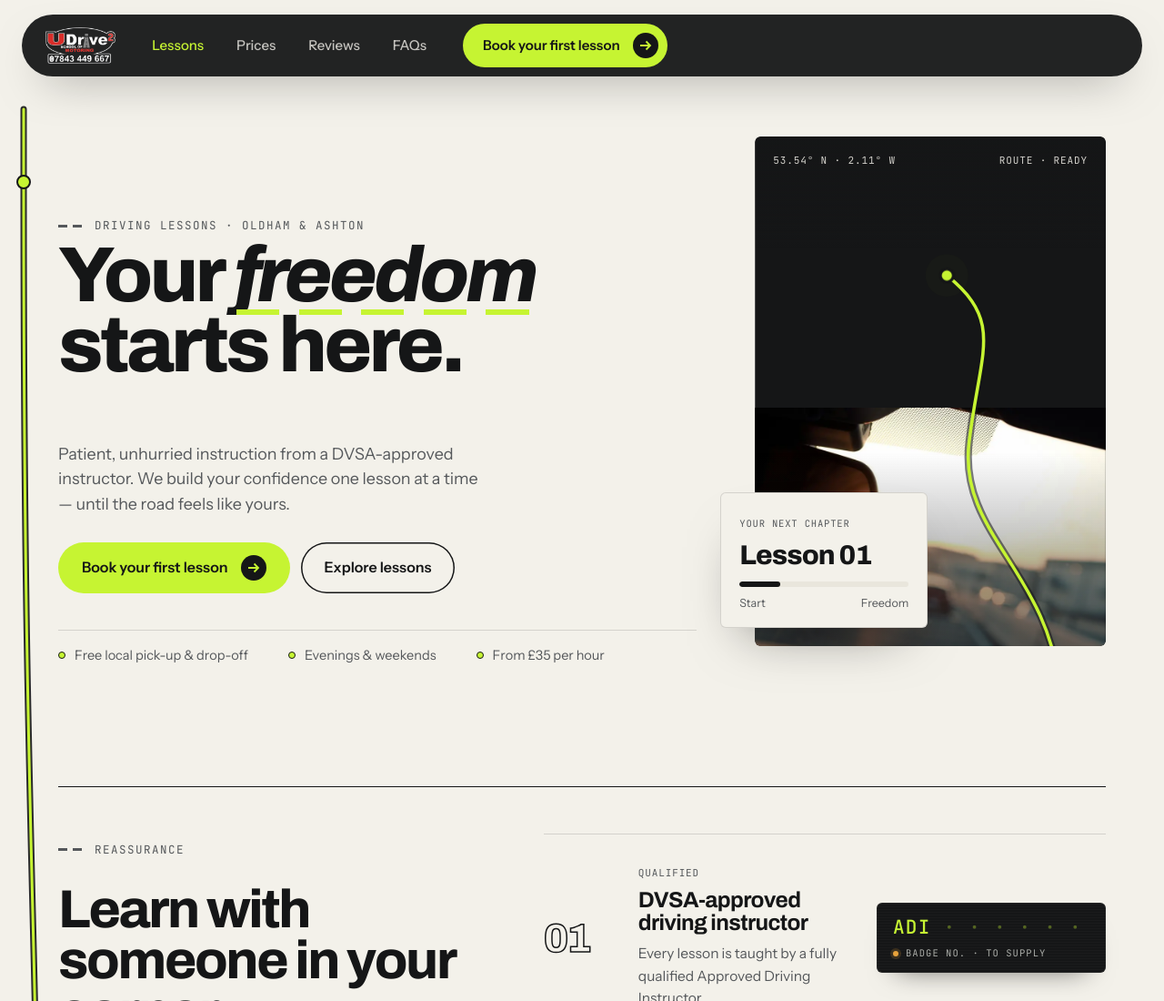
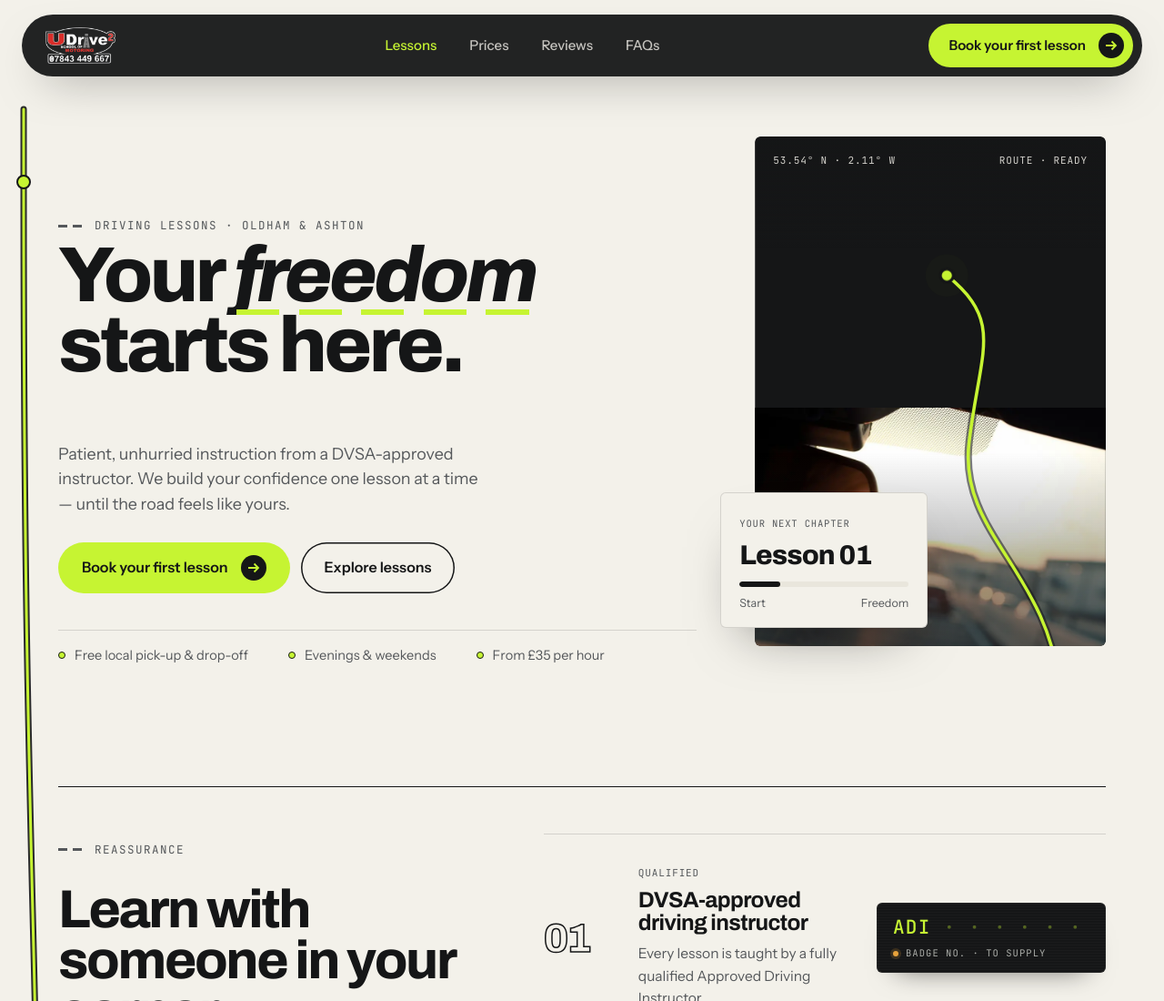
Before and after one commit to SteevThomas1998/udrive2-website, a plain HTML site: page index.html in a window 1280 px wide. Shown: the top 1100 px of the page at 91% size. Drawn offline with Linux system fonts and the light colour scheme.

Commit message:
Align nav: centre links, push booking button to the right
Co-Authored-By: Claude Opus 5.5 <noreply@anthropic.com>
Claude-Session: https://claude.ai/code/session_01Y8YKvRUrrB2kGvy5EA8mDL

```diff
--- a/index.html
+++ b/index.html
@@ -91,7 +91,9 @@ button,input,select,textarea{font:inherit;color:inherit}
 .nav__bar{pointer-events:auto;max-width:calc(var(--wrap) - 2 * var(--gutter) + 40px);margin:0 auto;width:calc(100% - 2 * min(var(--gutter), 24px));display:flex;align-items:center;gap:24px;background:rgba(21,22,23,.94);backdrop-filter:blur(14px);-webkit-backdrop-filter:blur(14px);color:var(--paper);border-radius:999px;padding:10px 10px 10px 26px;box-shadow:0 20px 50px -24px rgba(0,0,0,.5);transition:padding .5s var(--ease-out),max-width .6s var(--ease-out)}
 .nav__logo{display:block;flex:none}
 .nav__logo img{height:40px;width:auto;transition:height .5s var(--ease-out)}
-.nav__links{display:flex;gap:4px;margin:0 auto;padding:0;list-style:none}
+.nav__bar > nav{flex:1;display:flex;justify-content:center}
+.nav__links{display:flex;gap:4px;margin:0;padding:0;list-style:none}
+.nav .nav__cta{margin-left:auto}
 .nav__links a{display:block;text-decoration:none;font-size:15px;font-weight:500;padding:10px 16px;border-radius:999px;color:rgba(243,241,234,.78);transition:color .25s,background .25s}
 .nav__links a:hover{color:var(--paper);background:rgba(243,241,234,.08)}
 .nav__links a[aria-current="true"]{color:var(--lime)}
```
